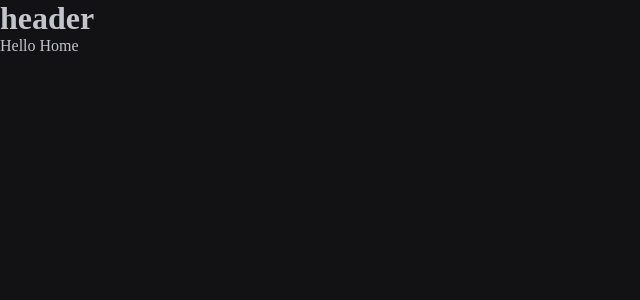
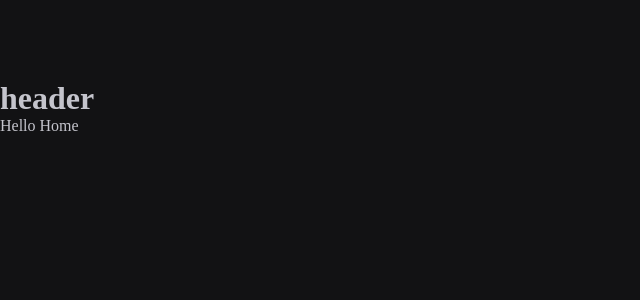
Before and after one commit to ReinaldoARamos/Ignite_Timer, a React (Vite) app: page / in a window 1280 px wide. Shown: the top 300 px of the page, without its empty margins (0-640 px from the left). Built offline with nearby package versions, Linux system fonts and the light colour scheme.

Commit message:
aplicando o styled-components no layoyuit para criar o centro da págona

```diff
--- a/src/layouts/DefaultLayout/index.tsx
+++ b/src/layouts/DefaultLayout/index.tsx
@@ -1,11 +1,12 @@
 import { Outlet } from "react-router-dom";
 import { Header } from "../../components/Header";
+import { LayoutContainer } from "./styles";
 
 export function DefaultLayout() {
   return (
-    <div>
+    <LayoutContainer>
       <Header />
       <Outlet />
-    </div>
+    </LayoutContainer>
   );
 }
--- a/src/layouts/DefaultLayout/styles.ts
+++ b/src/layouts/DefaultLayout/styles.ts
@@ -1 +1,8 @@
 import styled from "styled-components";
+
+export const LayoutContainer = styled.div`
+ max-widht: 74rem;
+ height: calc(100vh - 10rem);
+ margin: 5rem auto;
+
+`
```
